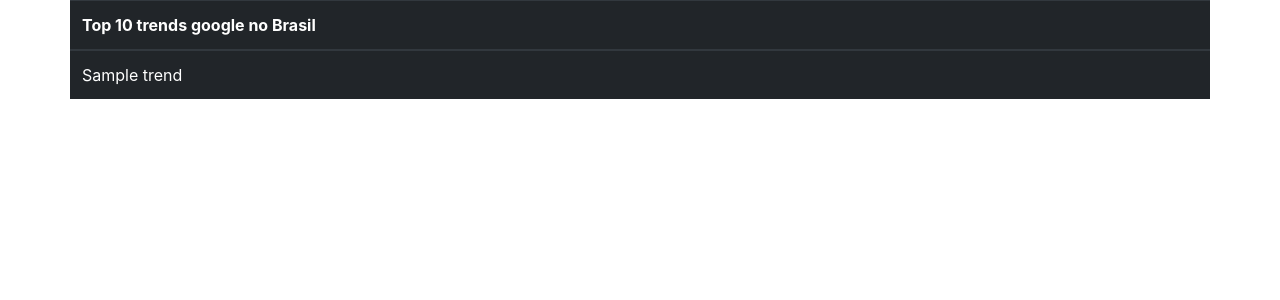
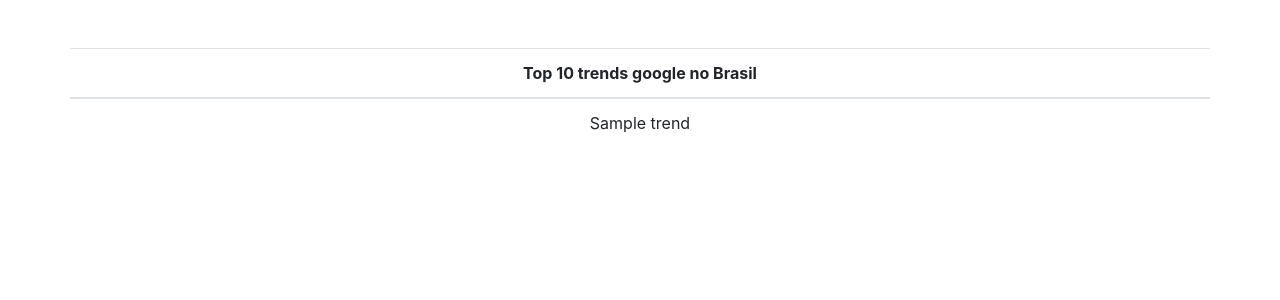
Before and after one commit to Italo11Marcos/flask-pytrends-brasil, a Flask app: template templates/index.html in a window 1280 px wide. Shown: the top 300 px of the page. Run offline with Flask 2, Linux system fonts and the light colour scheme; the template is opened without the code that fills it: most values are stand-ins (such as "Sample title", 1, 10 or a date in 2020); some libraries are stand-ins or nearby versions.

Commit message:
Melhorias front-end

```diff
--- a/templates/index.html
+++ b/templates/index.html
@@ -2,9 +2,9 @@
 
 {% block content %}
 
-        <div class="container">
+        <div class="container mt-5">
             <div class="row">
-              <table class="table table-dark">
+              <table class="table text-center">
                   <thead>
                     <th>Top 10 trends google no Brasil</th>
                   </thead>
```
